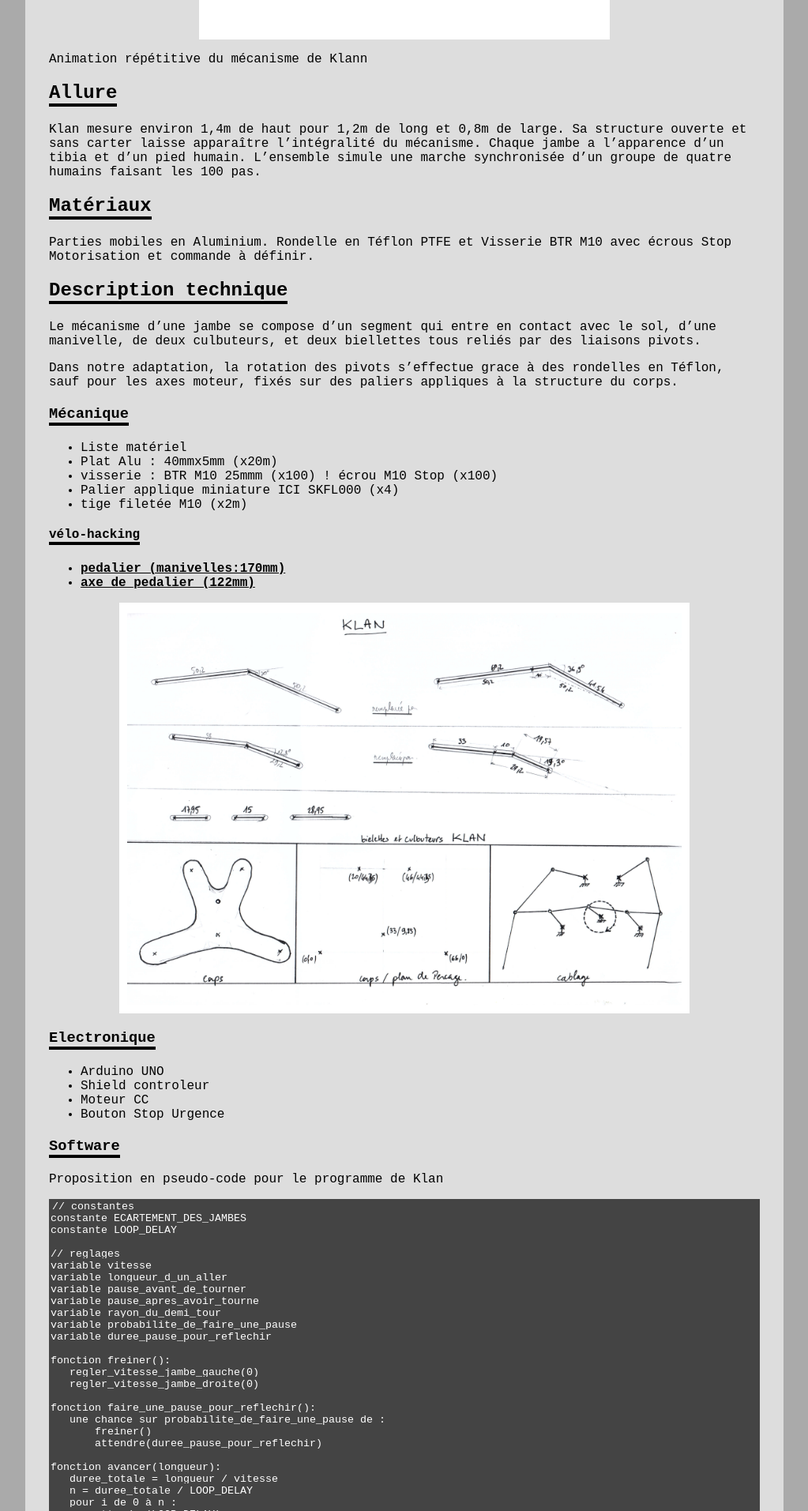
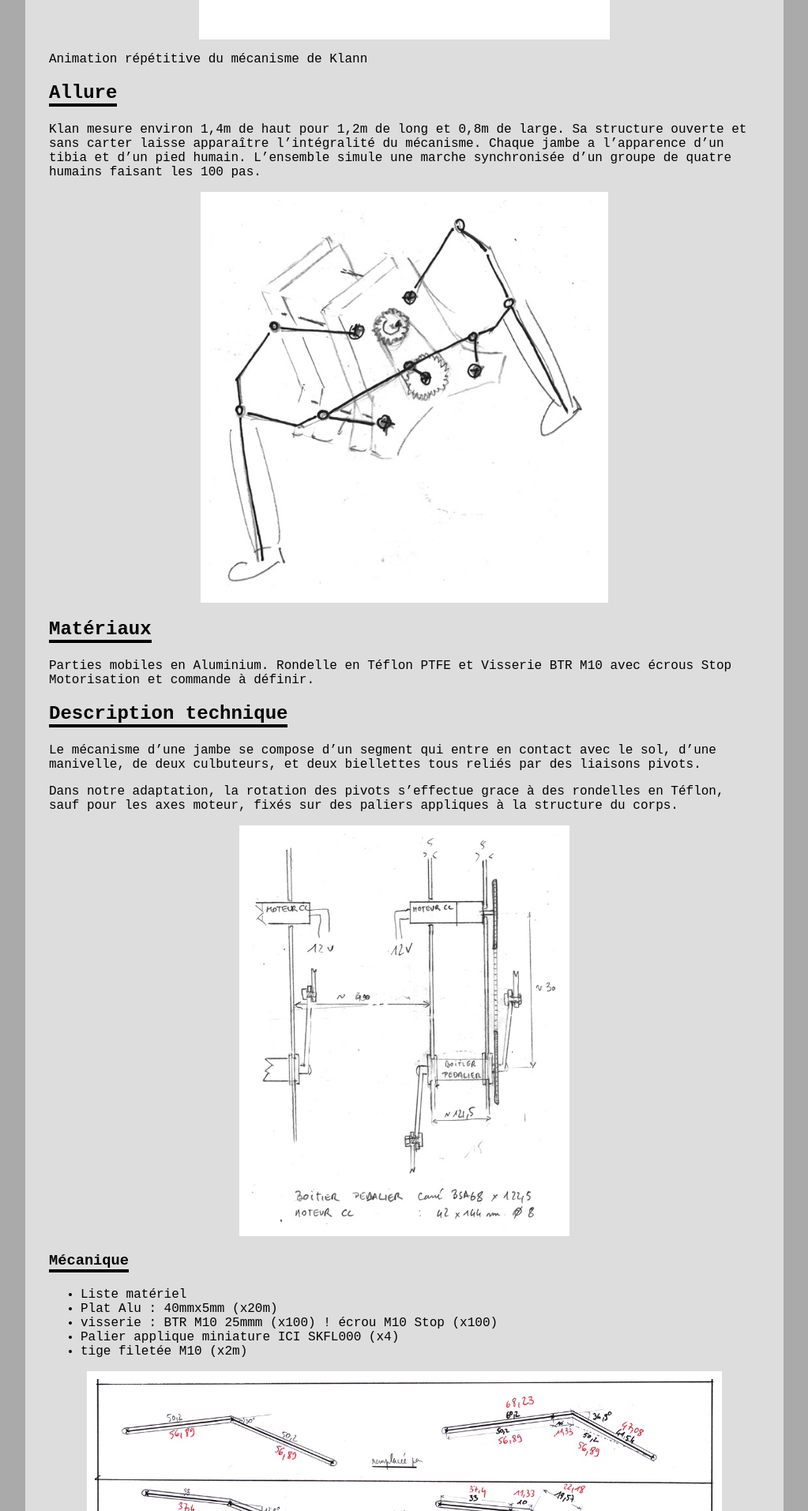
Before and after one commit to LeonLenclos/turing-test, a Jekyll site: the page built from contenu/robots/klan.md, in a window 1280 px wide. Shown: the part 800-2713 px from the top of the page at 79% size, without its empty margins (128-1151 px from the left). Built offline with Jekyll 4.4.1, drawn with Linux system fonts in a browser that asks for light colours; nearby versions of some CDN libraries; our own code applies the rules of GitHub Pages for plain Markdown files; a script that is not in the unit is left out; the repository's description, which GitHub fills in, is left out.

Commit message:
Update klan.md

```diff
--- a/contenu/robots/klan.md
+++ b/contenu/robots/klan.md
@@ -16,6 +16,8 @@ Sa structure ouverte et sans carter laisse apparaître l'intégralité du mécan
 Chaque jambe a l'apparence d'un tibia et d'un pied humain.
 L'ensemble simule une marche synchronisée d'un groupe de quatre humains faisant les 100 pas.
 
+![](../../ressources/klan_croquis.jpeg)
+
 ## Matériaux
 
 Parties mobiles en Aluminium. Rondelle en Téflon PTFE et Visserie BTR M10 avec écrous Stop
@@ -27,6 +29,8 @@ Le mécanisme d'une jambe se compose d'un segment qui entre en contact avec le s
 
 Dans notre adaptation, la rotation des pivots s'effectue grace à des rondelles en Téflon, sauf pour les axes moteur, fixés sur des paliers appliques à la structure du corps.
 
+![](../../ressources/klan_detail_transmission.jpeg)
+
 ### Mécanique
 
 - Liste matériel
@@ -35,12 +39,13 @@ Dans notre adaptation, la rotation des pivots s'effectue grace à des rondelles
 - Palier applique miniature ICI SKFL000 (x4)
 - tige filetée M10 (x2m)
 
+
+![](../../ressources/klan_cotes.jpeg)
+
 #### vélo-hacking
 
 - [pedalier (manivelles:170mm)](https://www.ultimebike.com/ville/transmission/pedaliers/pedalier-city-monoplateau-33-dents-alu-l-170-mm-carre-argent.html?gclid=CjwKCAjwvbLkBRBbEiwAChbckQsCsgaN81SR-jGQMndwdmhDWQEbAijvN5KcBueUTV1TndRFm6VdURoCpTYQAvD_BwE)
 - [axe de pedalier (122mm)](https://www.ultimebike.com/ville/transmission/boitiers-de-pedalier/axe-de-pedalier-massi-carre-122-mm.html)
-
-![](../../ressources/klan_shema_1.jpg)
 
 ### Electronique
 
```
